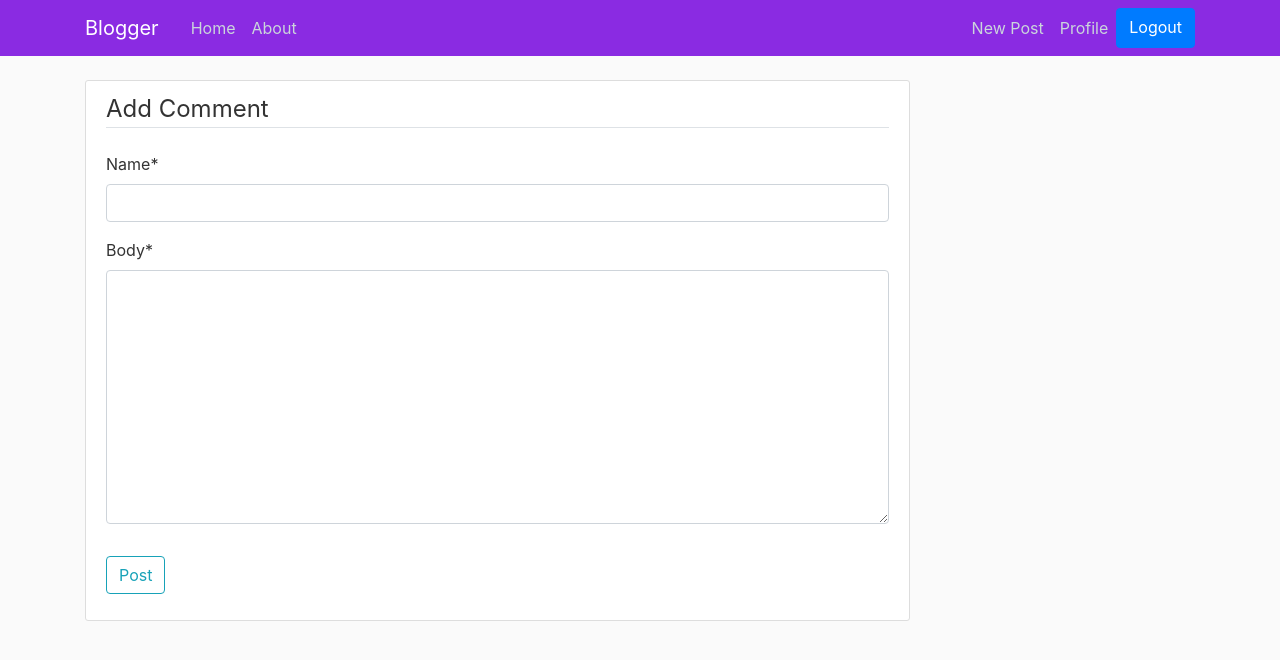
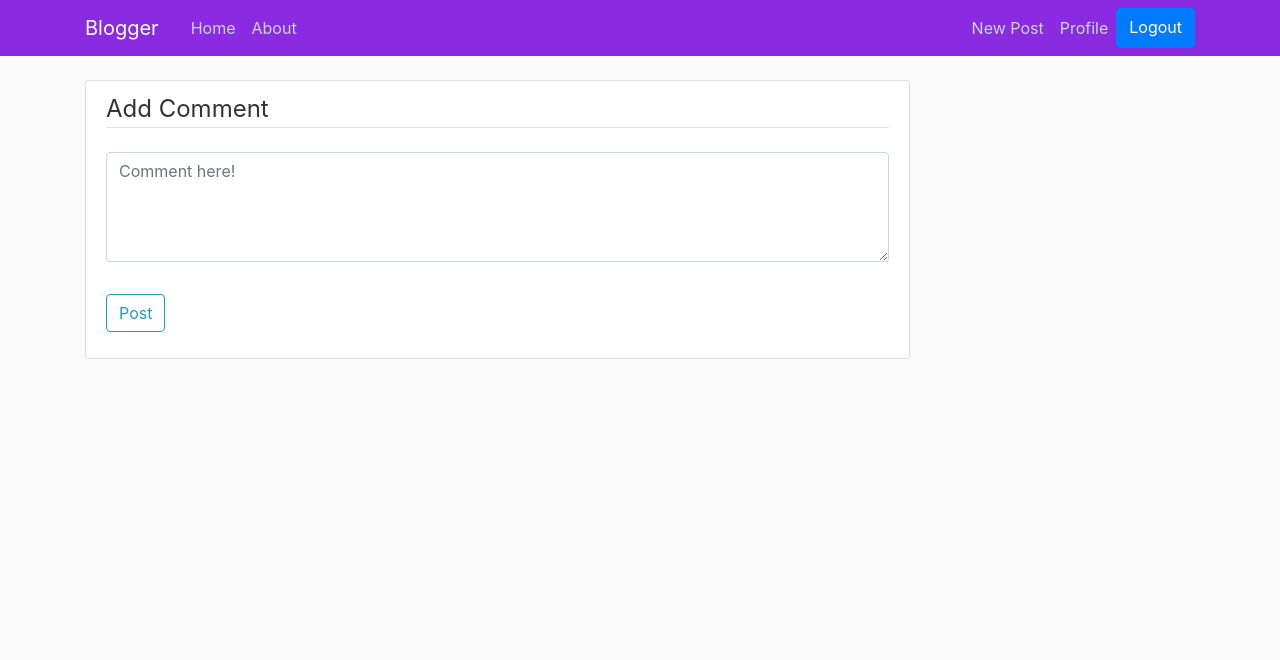
Before and after one commit to shahiljoshi/blogwebapp, a Django app: page /post/1/comment/ in a window 1280 px wide. Shown: the top 660 px of the page. Run offline with Django 3.2, Linux system fonts and the light colour scheme; the visitor is signed in with stand-in values (Sample User, id 1); some libraries are stand-ins or nearby versions.

Commit message:
feat:Procfile

```diff
--- a/blog/forms.py
+++ b/blog/forms.py
@@ -17,11 +17,23 @@ class PostForm(forms.ModelForm):
             #'category': forms.Select(choices=choices,attrs={'class':'form-control'})
         }
 
+# class AddCommentForm(forms.ModelForm):
+#     class Meta:
+#         model = Comment
+#         fields = ['name','body']
+#         widgets = {
+#             'name': forms.TextInput(attrs={'class':'form-control'}),
+#             'body': forms.Textarea(attrs={'class':'form-control'}),
+#            }
 class AddCommentForm(forms.ModelForm):
+    body = forms.CharField(label="", widget=forms.Textarea(
+        attrs={
+            'class': 'form-control',
+            'placeholder': 'Comment here!',
+            'rows': 4,
+            'cols': 50
+        }))
+
     class Meta:
         model = Comment
-        fields = ['name','body']
-        widgets = {
-            'name': forms.TextInput(attrs={'class':'form-control'}),
-            'body': forms.Textarea(attrs={'class':'form-control'}),
-           }
+        fields = ['body']
--- a/blog/models.py
+++ b/blog/models.py
@@ -34,9 +34,9 @@ class Post(models.Model):
 
 class Comment(models.Model):
     post = models.ForeignKey(Post,related_name="comments",on_delete=models.CASCADE)
-    name = models.CharField(max_length=255)
+    name = models.ForeignKey(User,on_delete=models.CASCADE)
     body = models.TextField()
     date_added = models.DateTimeField(auto_now_add=True)
 
     def __str__(self):
-        return '%s - %s' %  (self.post.title, self.name )
+        return '%s - %s' %  (self.post.title, self.name.username )
--- a/blog/views.py
+++ b/blog/views.py
@@ -1,11 +1,14 @@
+import requests
 from django.shortcuts import render , get_object_or_404
 from django.views.generic import ListView, DetailView, CreateView ,UpdateView ,DeleteView
 from django.contrib.auth.models import User
+from setuptools._distutils.command.config import config
+
 from .models import Post,Comment
 #from .models import Post,Category,Comment
 
 from django.contrib.auth.mixins import LoginRequiredMixin ,  UserPassesTestMixin
-from .forms import PostForm ,AddCommentForm
+from .forms import PostForm,AddCommentForm
 from django.http import HttpResponseRedirect
 from django.urls import reverse ,reverse_lazy
 # Create your views here.
@@ -88,16 +91,16 @@ class PostDetailView(DetailView):
         context = super(PostDetailView,self).get_context_data(*args, **kwargs)
         stuff = get_object_or_404(Post,id=self.kwargs['pk'])
         total_likes = stuff.total_likes()
-
+        comments = Comment.objects.all().filter(post_id=self.kwargs['pk'])
         liked = False
         if stuff.likes.filter(id=self.request.user.id).exists():
             liked = True
 
         #context["cat_menu"] = cat_menu
+        context["comments"]=comments
         context["total_likes"] = total_likes
         context['liked'] = liked
         return context
-
 
 
 class AddCommentView(LoginRequiredMixin,CreateView):
--- a/django_Project/settings.py
+++ b/django_Project/settings.py
@@ -30,7 +30,7 @@ SECRET_KEY = 'django-insecure-38z_icthtw-k1lnxqdp_o--n=njvtjq&h4ye57244_9jr=7l3*
 # SECURITY WARNING: don't run with debug turned on in production!
 DEBUG = True
 
-ALLOWED_HOSTS = []
+ALLOWED_HOSTS = ['mydjangoblog-project.herokuapp.com/','127.0.0.1']
 
 
 # Application definition
@@ -58,6 +58,7 @@ INSTALLED_APPS = [
 
 MIDDLEWARE = [
     'django.middleware.security.SecurityMiddleware',
+    'whitenoise.middleware.WhiteNoiseMiddleware',
     'django.contrib.sessions.middleware.SessionMiddleware',
     'django.middleware.common.CommonMiddleware',
     'django.middleware.csrf.CsrfViewMiddleware',
```
Also changed, not shown: blog/templates/blog/post_detail.html (+12 -4 lines), blog/migrations/0006_alter_comment_name.py (added), 1 other file.
